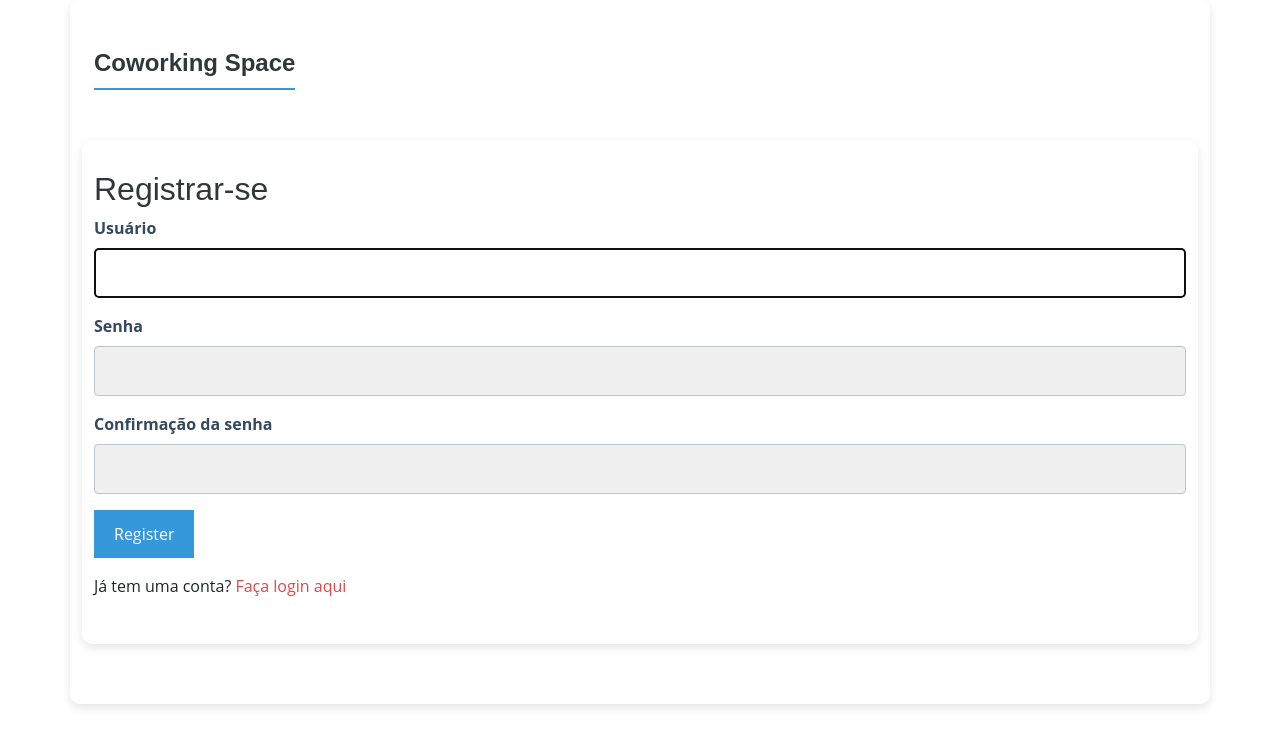
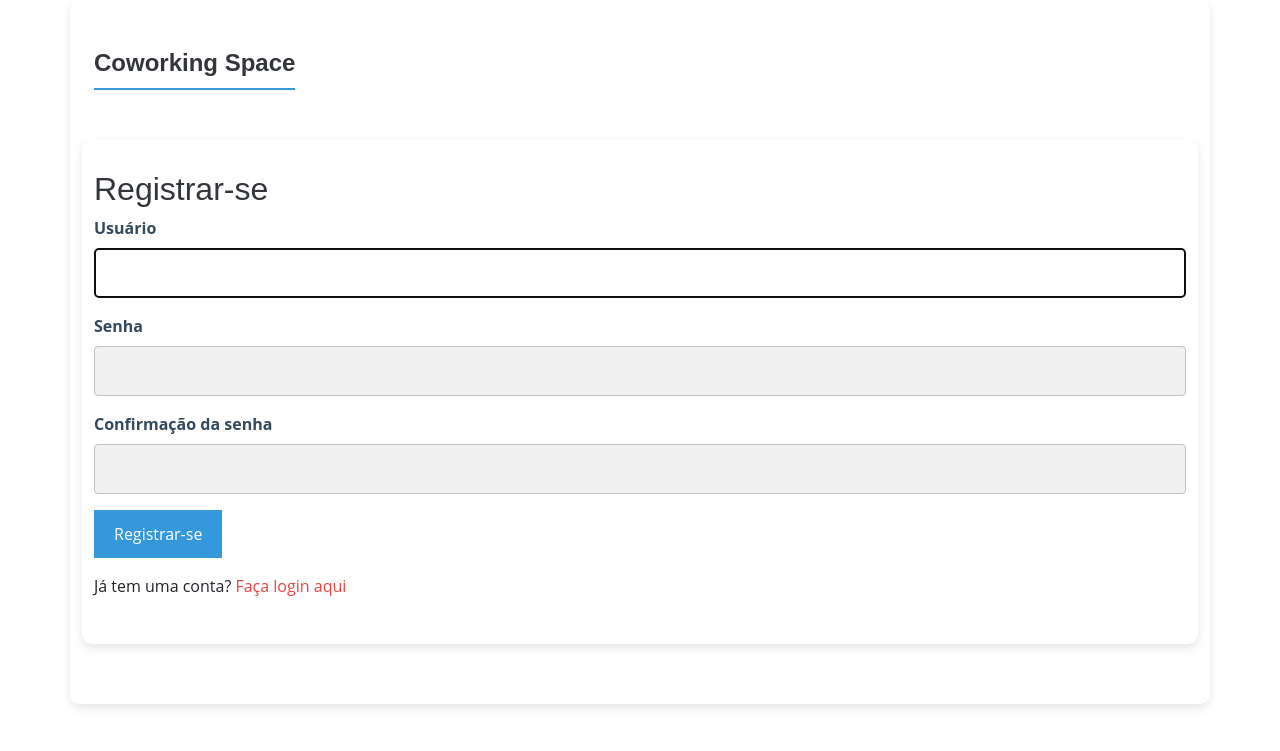
Before and after one commit to dnanunespy/cw, a Django app: page /register/ in a window 1280 px wide. Shown: the part 49-800 px from the top of the page. Run offline with Django 5.2, Linux system fonts and the light colour scheme; some libraries are stand-ins or nearby versions.

Commit message:
04/09/2024 ajuste cadastro espacos 2 - Traducao para PT-BR

```diff
--- a/coworking_agendamento/settings.py
+++ b/coworking_agendamento/settings.py
@@ -108,7 +108,7 @@ AUTH_PASSWORD_VALIDATORS = [
 # Internationalization
 # https://docs.djangoproject.com/en/5.1/topics/i18n/
 
-LANGUAGE_CODE = 'en-us'
+LANGUAGE_CODE = 'pt-br'
 
 TIME_ZONE = 'UTC'
 
--- a/reservas/templates/reservas/register.html
+++ b/reservas/templates/reservas/register.html
@@ -90,7 +90,7 @@
                             {% endif %}
                         </div>
 
-                        <p><button type="submit">Register</button></p>
+                        <p><button type="submit">Registrar-se</button></p>
                     </form>
 
                     <p>Já tem uma conta? <a href="{% url 'login' %}">Faça login aqui</a></p>
```
